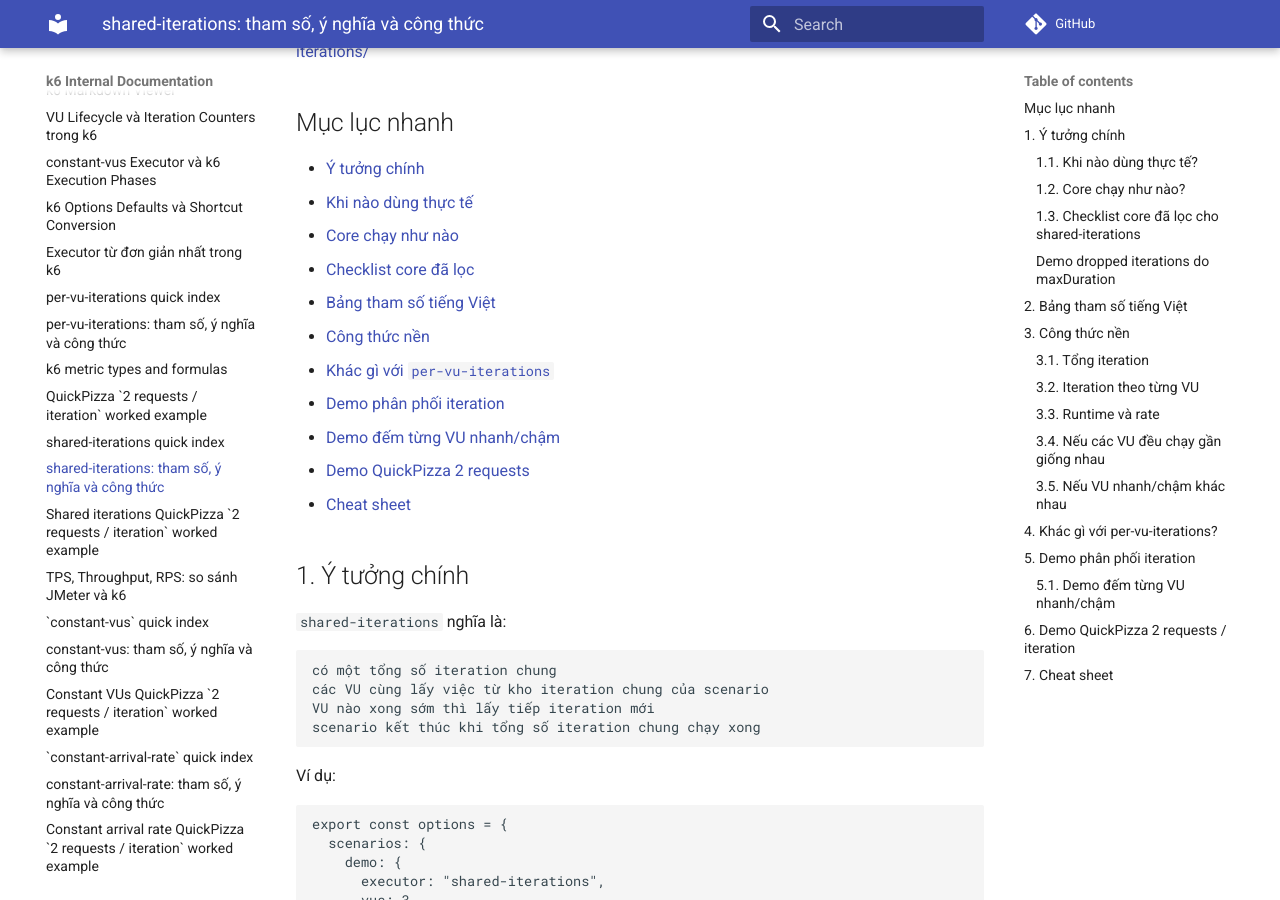
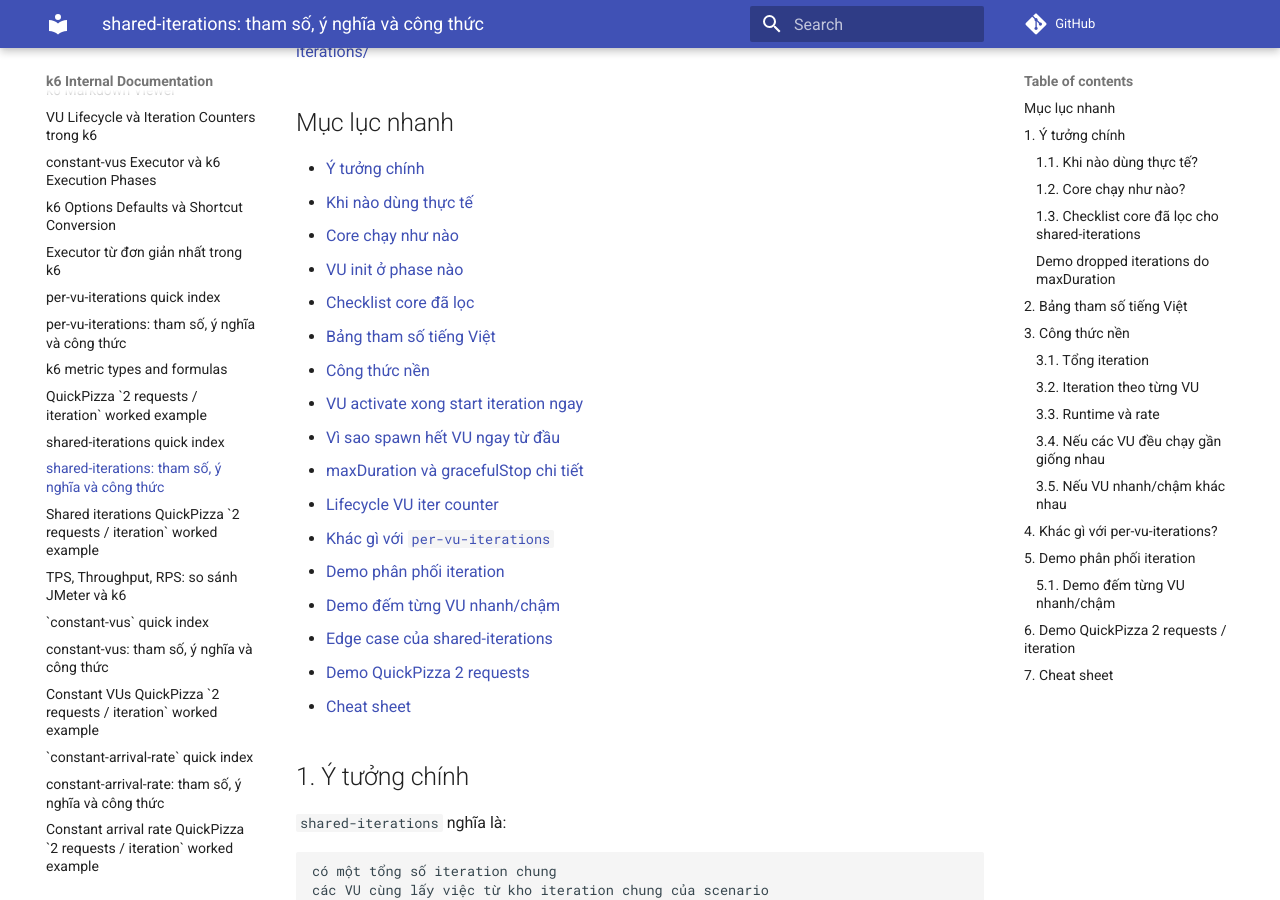
Before and after one commit to meomew-auto/markdown, an MkDocs documentation site: the page built from docs/20260515_shared-iterations-tham-so-cong-thuc.md, in a window 1280 px wide and 900 px high, scrolled down 305 px. Built offline with MkDocs 1.6.1 and Material for MkDocs 9.7.7, drawn with Linux system fonts in a browser that asks for light colours; comment, search, counter and statistics services are not loaded.

Commit message:
Update docs

```diff
--- a/docs/20260515_shared-iterations-tham-so-cong-thuc.md
+++ b/docs/20260515_shared-iterations-tham-so-cong-thuc.md
@@ -14,14 +14,20 @@ Nguồn docs Grafana:
 - [Ý tưởng chính](#1-ý-tưởng-chính)
 - [Khi nào dùng thực tế](#11-khi-nào-dùng-thực-tế)
 - [Core chạy như nào](#12-core-chạy-như-nào)
-- [Checklist core đã lọc](#13-checklist-core-đã-lọc-cho-shared-iterations)
+- [VU init ở phase nào](#13-vu-init-ở-phase-nào-có-phải-unplanned-vus-không)
+- [Checklist core đã lọc](#14-checklist-core-đã-lọc-cho-shared-iterations)
 - [Bảng tham số tiếng Việt](#2-bảng-tham-số-tiếng-việt)
 - [Công thức nền](#3-công-thức-nền)
+- [VU activate xong start iteration ngay](#36-vu-activate-xong-start-iteration-ngay-không-đợi-vu-khác)
+- [Vì sao spawn hết VU ngay từ đầu](#37-vì-sao-spawn-hết-vu-ngay-từ-đầu)
+- [maxDuration và gracefulStop chi tiết](#38-maxduration-và-gracefulstop-chi-tiết)
+- [Lifecycle VU iter counter](#39-lifecycle-vu-và-iter-counter)
 - [Khác gì với `per-vu-iterations`](#4-khác-gì-với-per-vu-iterations)
 - [Demo phân phối iteration](#5-demo-phân-phối-iteration)
 - [Demo đếm từng VU nhanh/chậm](#51-demo-đếm-từng-vu-nhanhchậm)
-- [Demo QuickPizza 2 requests](#6-demo-quickpizza-2-requests--iteration)
-- [Cheat sheet](#7-cheat-sheet)
+- [Edge case của shared-iterations](#6-edge-case-của-shared-iterations)
+- [Demo QuickPizza 2 requests](#7-demo-quickpizza-2-requests--iteration)
+- [Cheat sheet](#8-cheat-sheet)
 
 ## 1. Ý tưởng chính
 
```
